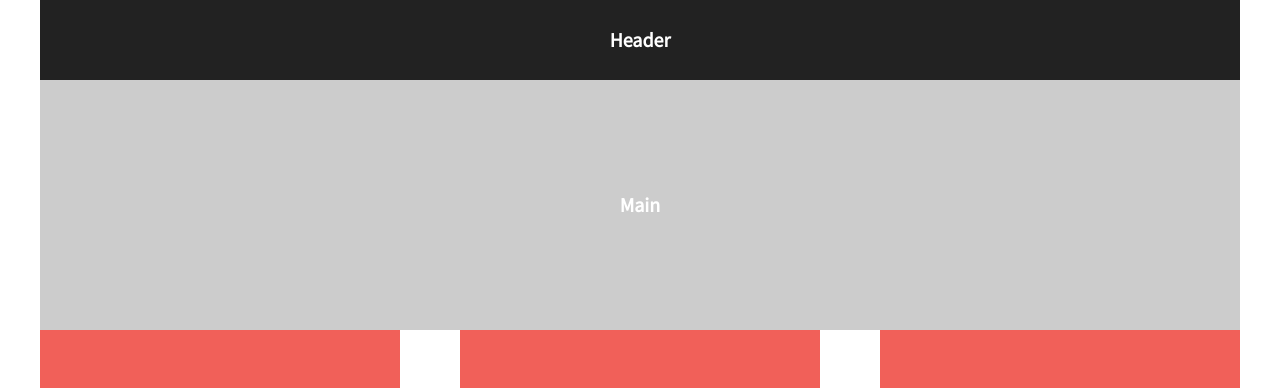
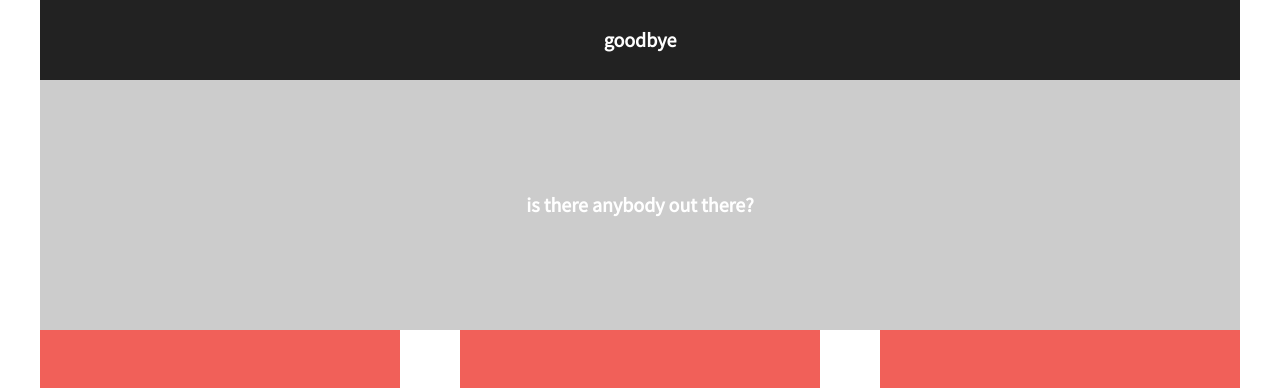
Before and after one commit to jmApple/206-flexbox-project-15.01a, a plain HTML site: page index.html in a window 1280 px wide. Shown: the top 388 px of the page. Drawn offline with nearby package versions, Linux system fonts and the light colour scheme.

Commit message:
creating a merge conflict

```diff
--- a/index.html
+++ b/index.html
@@ -23,8 +23,8 @@
 
         <!-- Add your site or application content here -->
         <section class="wrapper">
-            <header>Header</header>
-            <div class="main">Main</div>
+            <header>goodbye</header>
+            <div class="main">is there anybody out there?</div>
             <div class="div-1">
                 Div 1
             </div>
```
